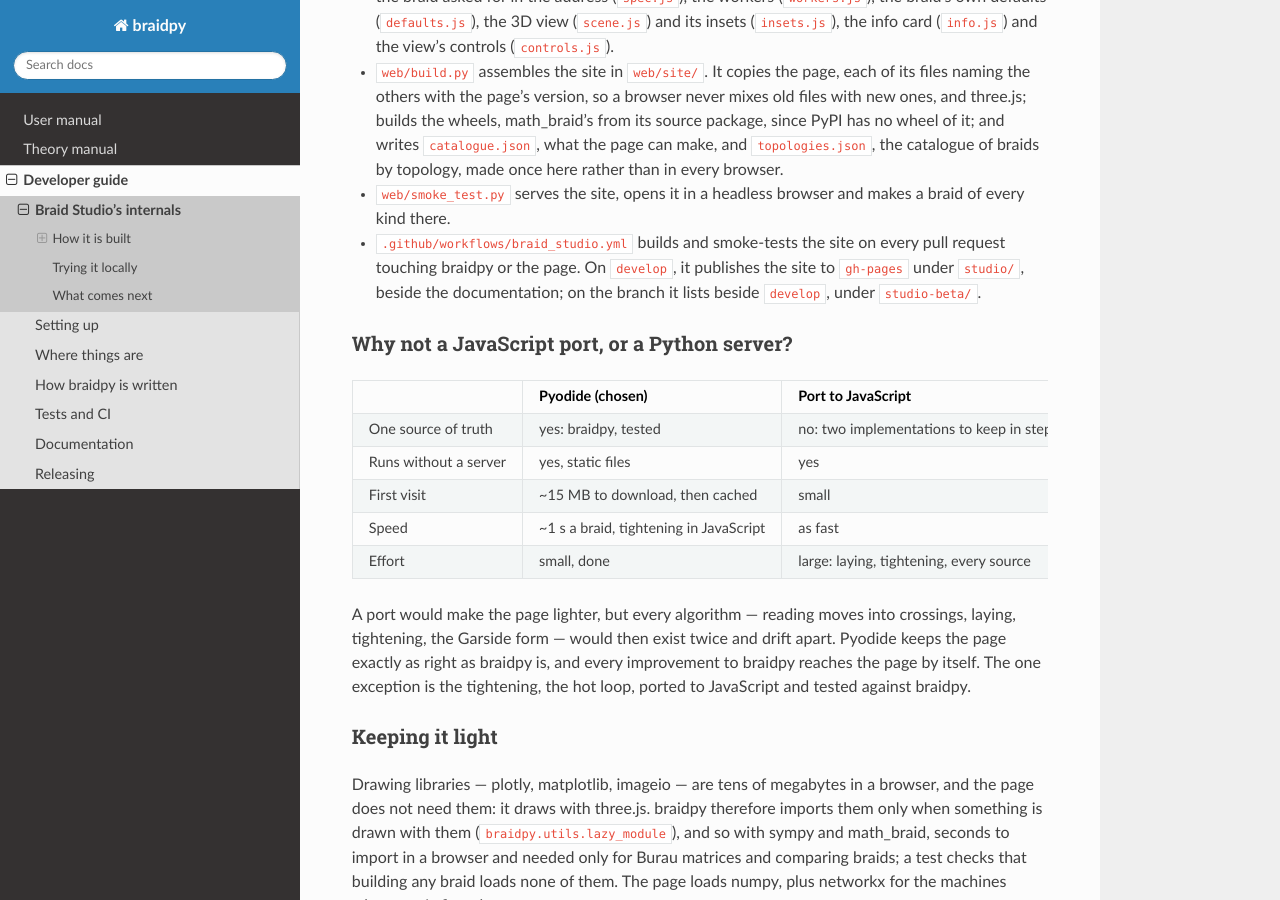
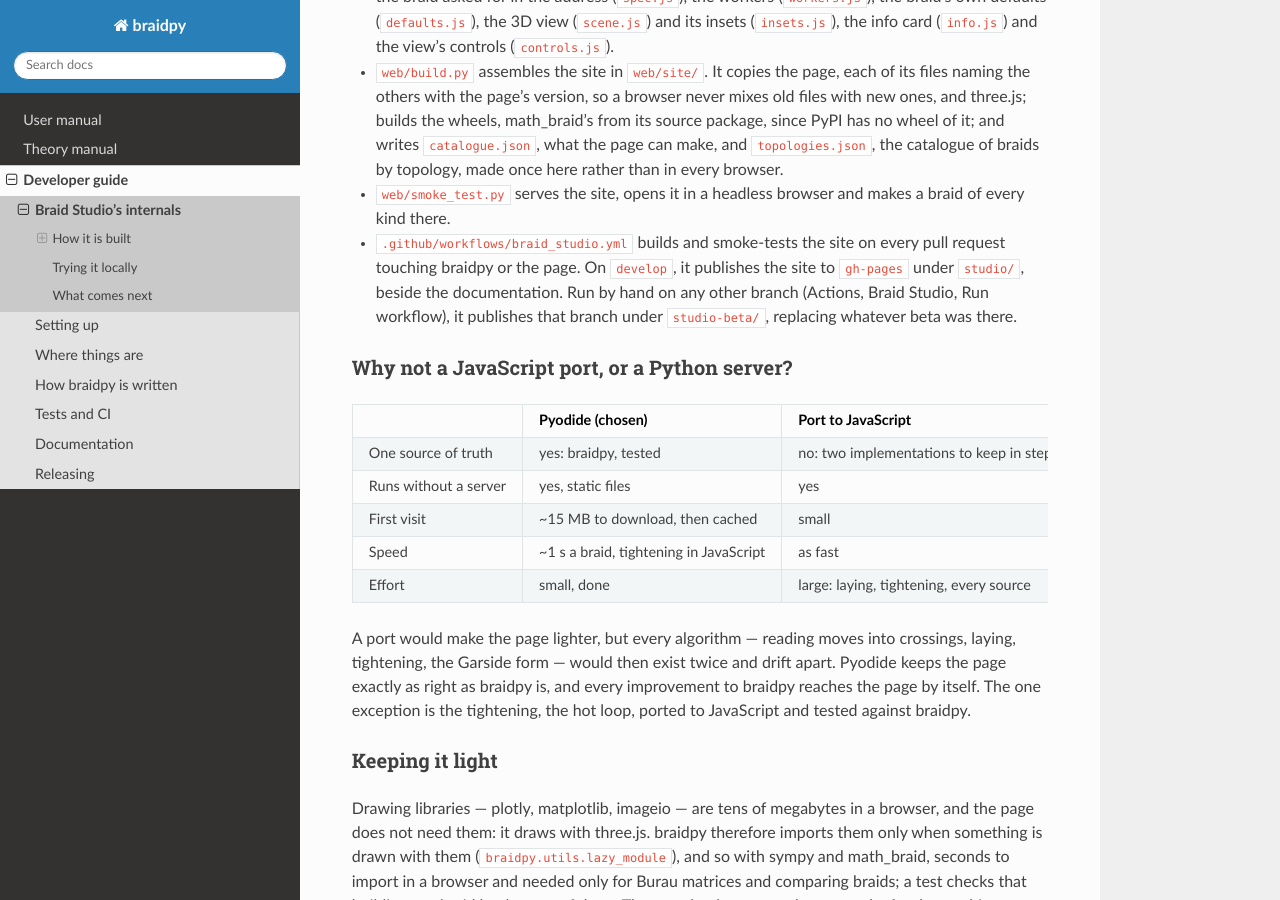
Before and after one commit to baptistelabat/braidpy, a Sphinx documentation site: the page built from docs/source/braid_studio_internals.md, in a window 1280 px wide and 900 px high, scrolled down 1009 px. Built offline with Sphinx 7.4.7 and the Read the Docs theme 3.1.0, drawn with Linux system fonts in a browser that asks for light colours.

Commit message:
Braid Studio beta: from any branch, run by hand
The workflow already publishes a run started by hand (workflow_dispatch),
under studio-beta/ for any branch but develop. That is now the way to
put a branch on the beta, so no branch needs listing in the workflow,
and none goes stale there once merged: pushes publish from develop only.

Co-Authored-By: Claude Opus 5.5 <noreply@anthropic.com>
Claude-Session: https://claude.ai/code/session_01CYC9b8qF7suj1VmAndqcRK

```diff
--- a/docs/source/braid_studio_internals.md
+++ b/docs/source/braid_studio_internals.md
@@ -57,8 +57,10 @@ static files, published with the documentation.
   makes a braid of every kind there.
 - `.github/workflows/braid_studio.yml` builds and smoke-tests the site on
   every pull request touching braidpy or the page. On `develop`, it publishes
-  the site to `gh-pages` under `studio/`, beside the documentation; on the
-  branch it lists beside `develop`, under `studio-beta/`.
+  the site to `gh-pages` under `studio/`, beside the documentation. Run by
+  hand on any other branch (Actions, Braid Studio, Run workflow), it
+  publishes that branch under `studio-beta/`, replacing whatever beta was
+  there.
 
 ### Why not a JavaScript port, or a Python server?
 
```
Also changed, not shown: 1 other file.
